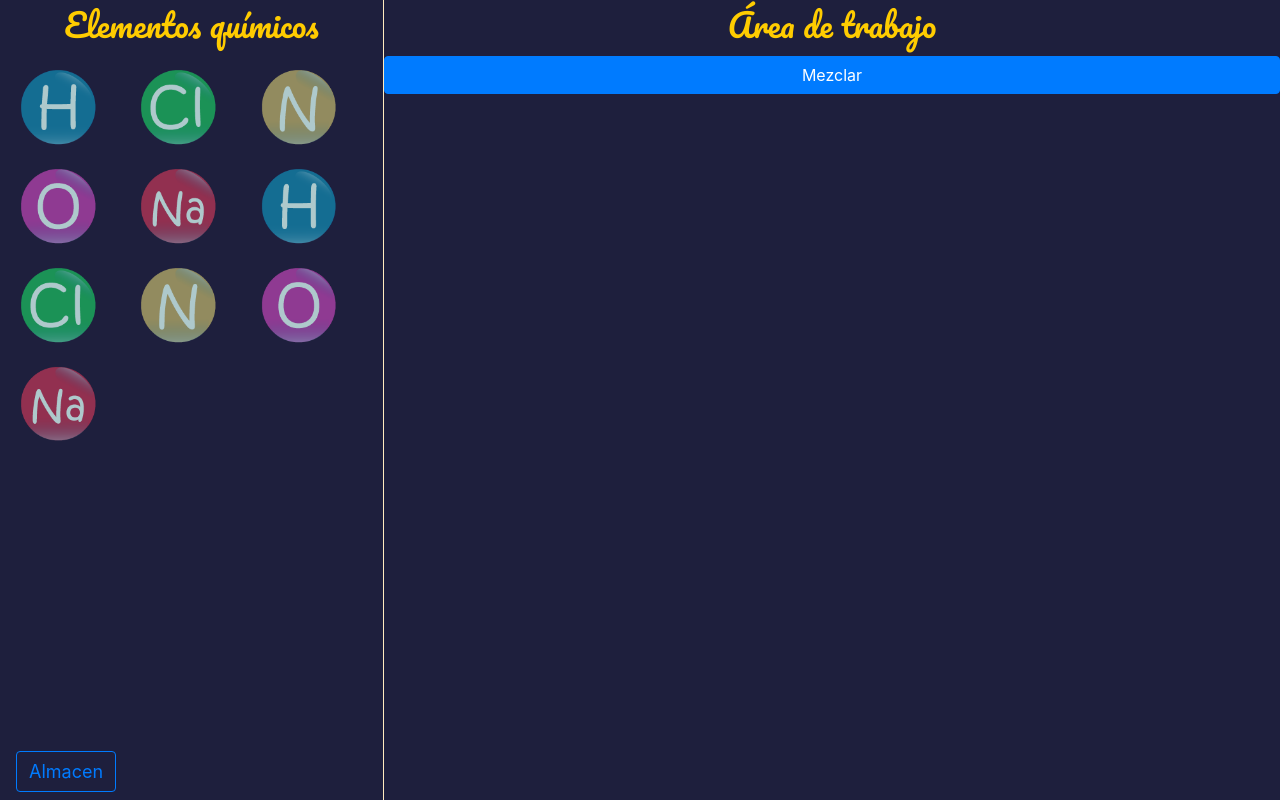
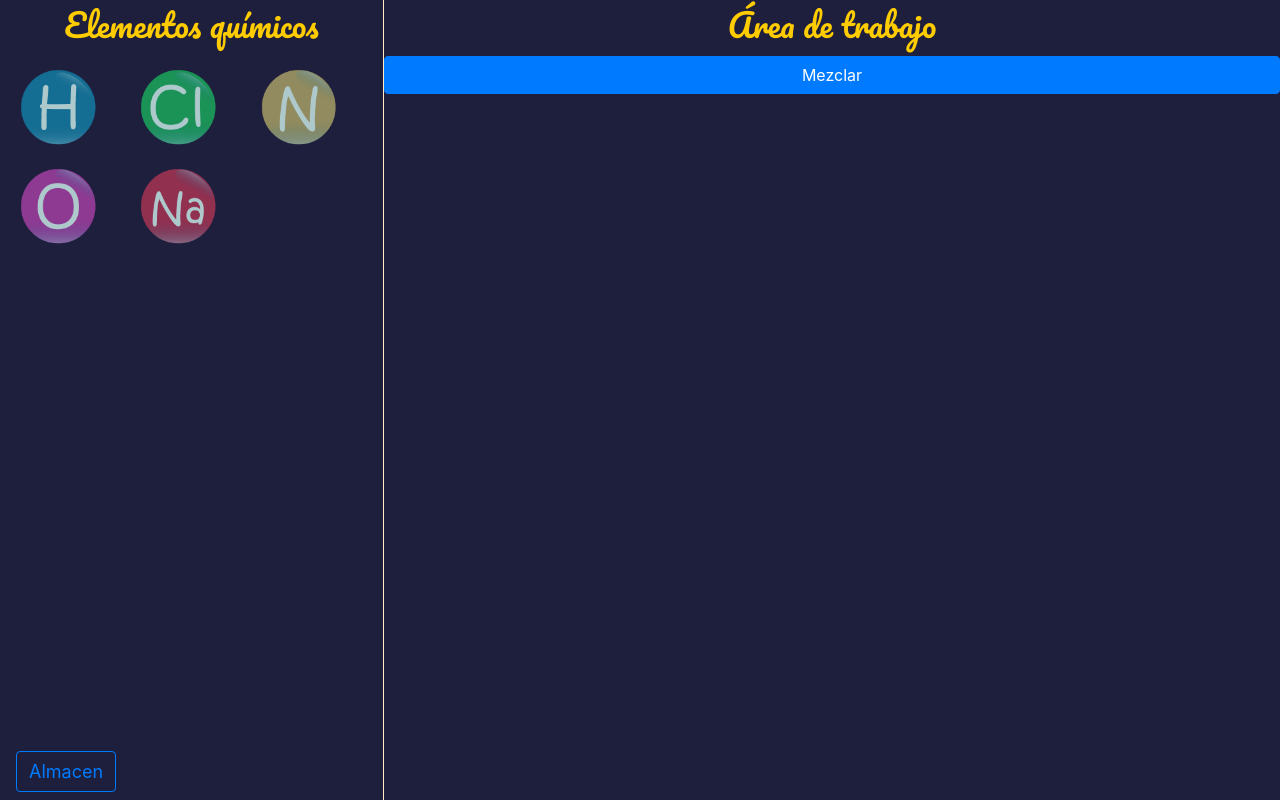
Before and after one commit to DavidFHCh/ALCHEMY, a Django app: page /mezclar/ in a window 1280 px wide. Run offline with Django 3.2, Linux system fonts and the light colour scheme; some libraries are stand-ins or nearby versions.

Commit message:
resolviendo conflictos

```diff
--- a/myserver/alchemy/templates/alchemy/mezclar.html
+++ b/myserver/alchemy/templates/alchemy/mezclar.html
@@ -117,11 +117,7 @@
 			<img id="e3"class="F_Ex" src="{% static "alchemy/nitrogeno.png" %}" draggable="true" ondragstart="drag(event)" style="max-width:25%;" alt=Nitrogeno >
 			<img id="e4"class="F_Ex" src="{% static "alchemy/oxigeno.png" %}" draggable="true" ondragstart="drag(event)" style="max-width:25%;" alt=Oxigeno >
 			<img id="e5"class="F_Ex" src="{% static "alchemy/sodio.png" %}" draggable="true" ondragstart="drag(event)" style="max-width:25%;" alt=Sodio >
-			<img id="e1"class="F_Ex" src="{% static "alchemy/hidrogeno.png" %}" draggable="true" ondragstart="drag(event)" style="max-width:25%;" alt=Hidrogeno >
-			<img id="e2"class="F_Ex" src="{% static "alchemy/cloro.png" %}" draggable="true" ondragstart="drag(event)" style="max-width:25%;" alt=Cloro >
-			<img id="e3"class="F_Ex" src="{% static "alchemy/nitrogeno.png" %}" draggable="true" ondragstart="drag(event)" style="max-width:25%;" alt=Nitrogeno >
-			<img id="e4"class="F_Ex" src="{% static "alchemy/oxigeno.png" %}" draggable="true" ondragstart="drag(event)" style="max-width:25%;" alt=Oxigeno >
-			<img id="e5"class="F_Ex" src="{% static "alchemy/sodio.png" %}" draggable="true" ondragstart="drag(event)" style="max-width:25%;" alt=Sodio >
+
 
 			<a id="Button" href="../almacen" class="btn btn-outline-primary center-block">Almacen</a>
     </div>
```
